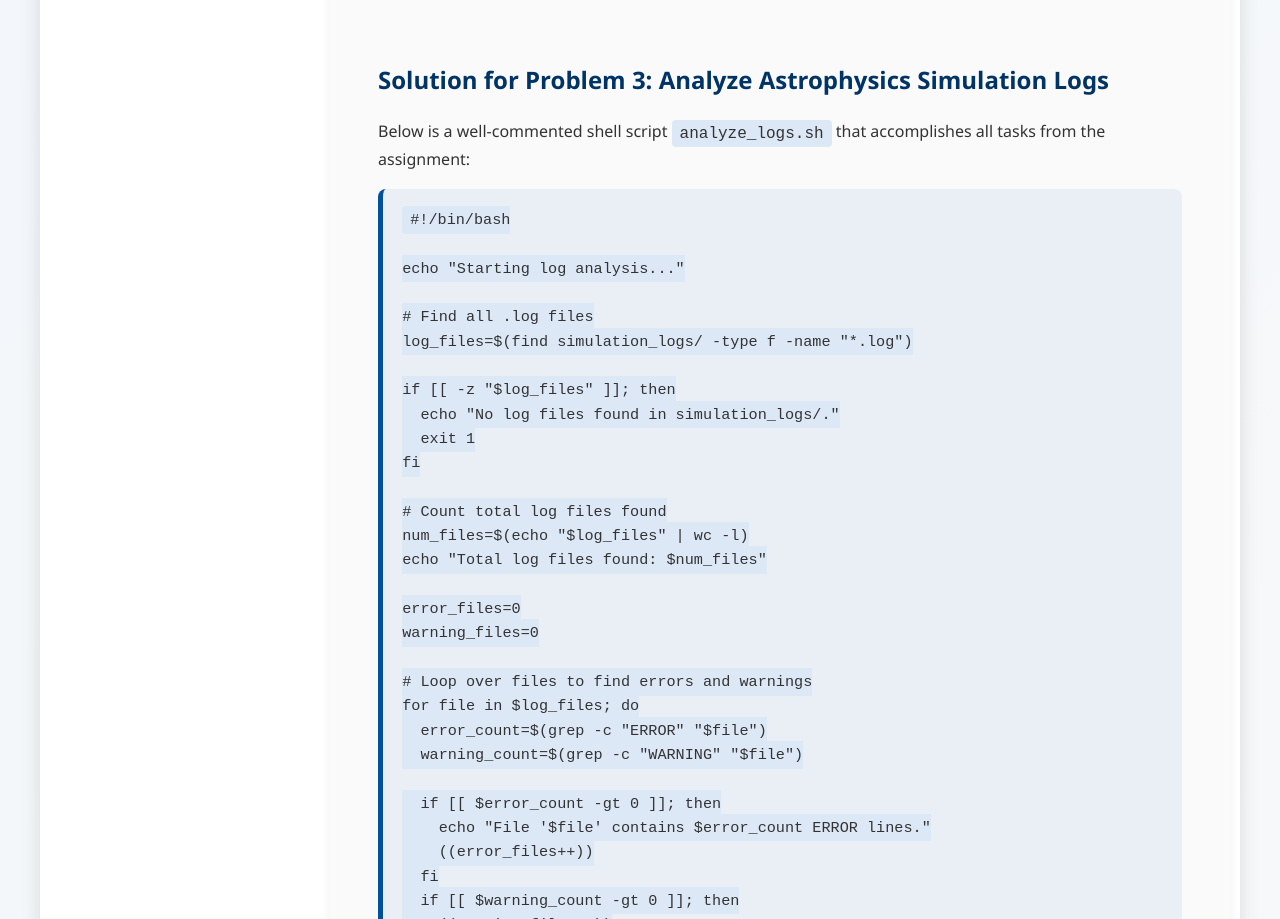
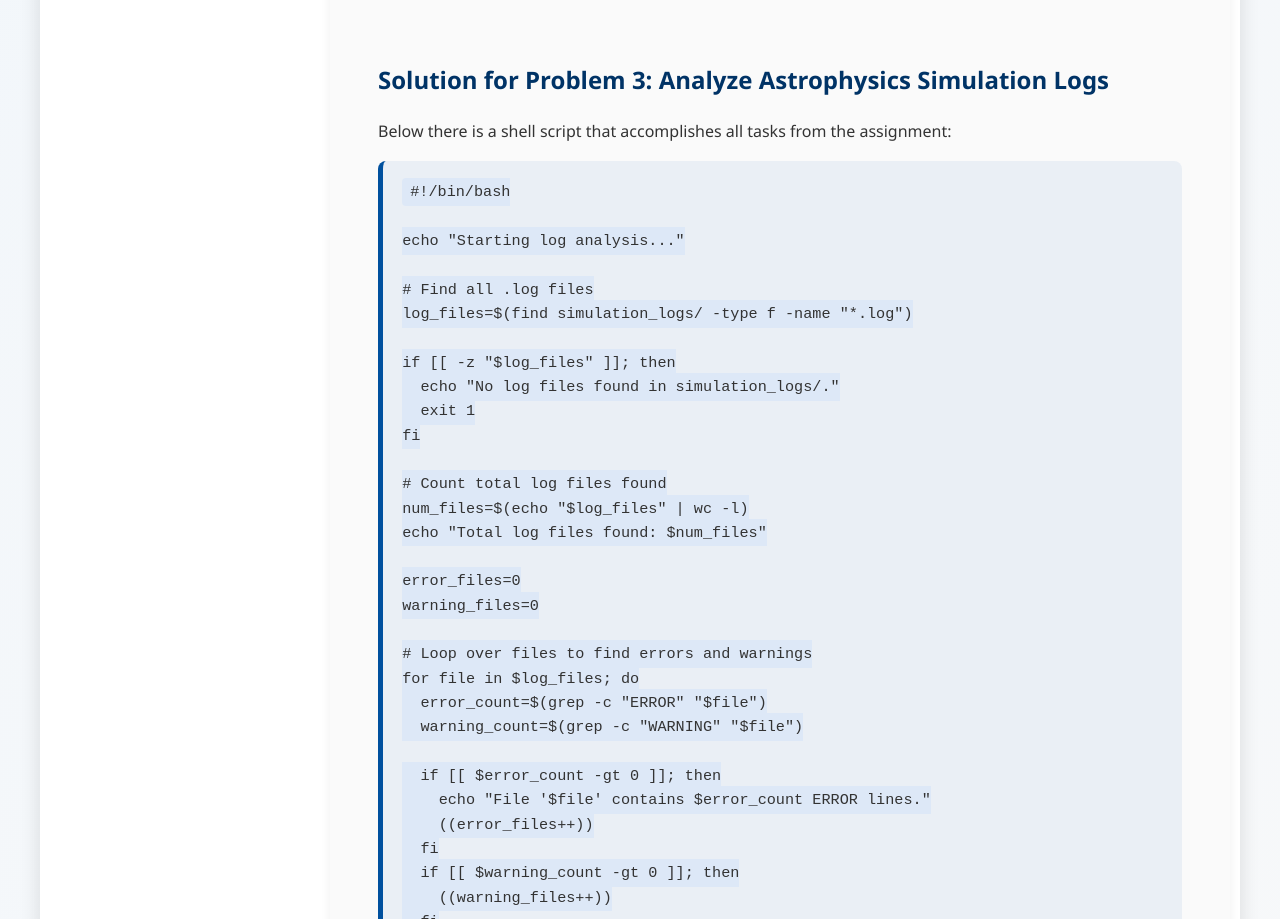
Before and after one commit to iliomar/shell-tutorial-assignments, a plain HTML site: page index.html in a window 1280 px wide. Shown: the part 10785-11704 px from the top of the page. Drawn offline with Linux system fonts and the light colour scheme.

Commit message:
Updating Info

```diff
--- a/index.html
+++ b/index.html
@@ -548,7 +548,7 @@ cd ../..
 <section id="solution3" style="margin-bottom: 4em;">
   <h2>Solution for Problem 3: Analyze Astrophysics Simulation Logs</h2>
 
-  <p>Below is a well-commented shell script <code>analyze_logs.sh</code> that accomplishes all tasks from the assignment:</p>
+  <p>Below there is a shell script that accomplishes all tasks from the assignment:</p>
 
   <pre><code class="bash">#!/bin/bash
 
```
